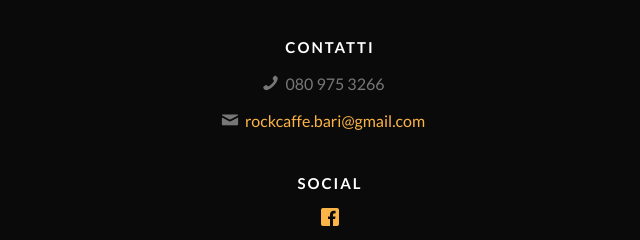
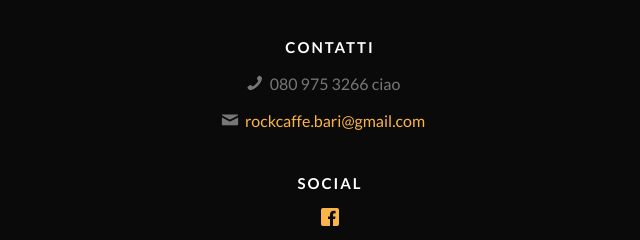
Before and after one commit to alfonso3/Rock-Caff-, a plain HTML site: page savory/index.html in a window 1280 px wide. Shown: the part 4425-4665 px from the top of the page, 310-950 px from the left. Drawn offline with Linux system fonts and the light colour scheme; files whose address does not match are found by name.

Commit message:
Prova
Aggiunto "ciao" a numero telefono

```diff
--- a/savory/index.html
+++ b/savory/index.html
@@ -376,7 +376,7 @@
 					<div class="gtco-widget">
 						<h3>Contatti</h3>
 						<ul class="gtco-quick-contact">
-							<li><i class="icon-phone"></i> 080 975 3266</li>
+							<li><i class="icon-phone"></i> 080 975 3266 ciao</li>
 							<br>
 							<li><i class="icon-mail2"></i><a href="mailto:rockcaffe.bari@gmail.com?subject=Feedback">rockcaffe.bari@gmail.com</a></li>
 						</ul>
```
